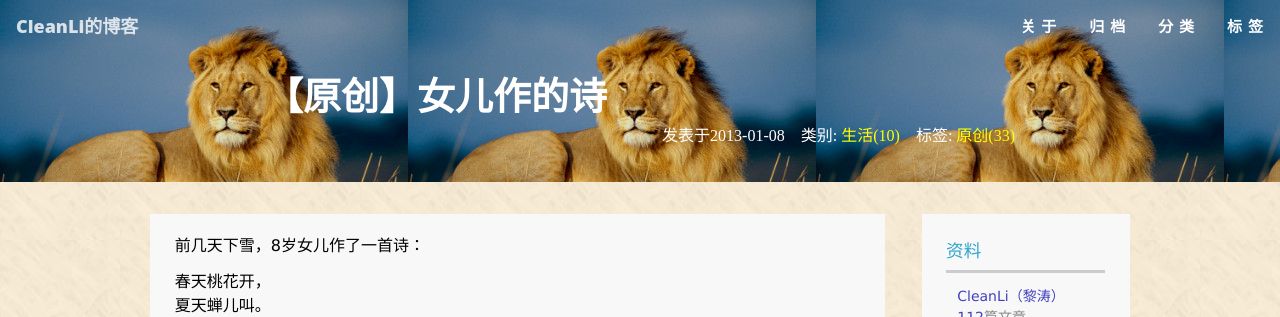
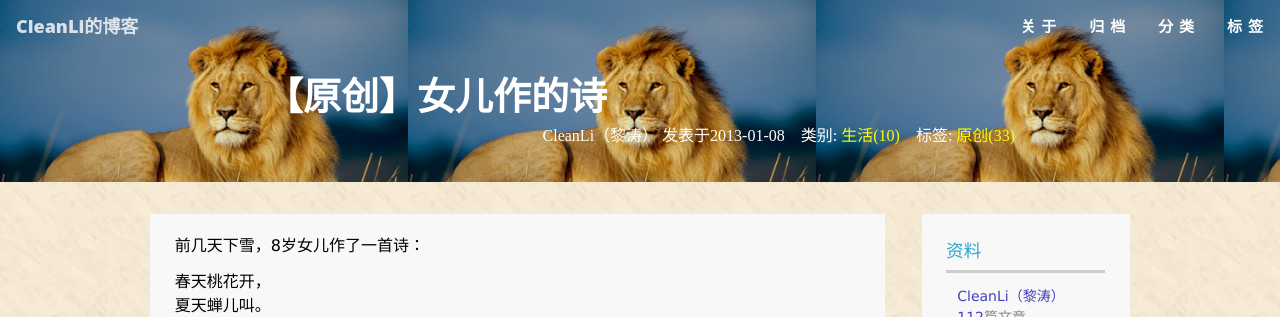
Before and after one commit to cleanli/cleanhome, a Jekyll site: the page built from _posts/life/2013-01-09-Poem_by_daughter.md, in a window 1280 px wide. Shown: the top 317 px of the page. Built offline with Jekyll 4.4.1, drawn with Linux system fonts in a browser that asks for light colours.

Commit message:
add author for yuanchuang

```diff
--- a/_layouts/post.html
+++ b/_layouts/post.html
@@ -13,6 +13,9 @@ layout: default
                     <h2 class="subheading">{{ page.subtitle }}</h2>
                     {% endif %}
                     <span class="meta pull-right">
+		      {% if page.tags contains '原创' %}
+		      CleanLi（黎涛）
+		      {% endif %}
                       发表于{{ page.date | date: "%Y-%m-%d" }} &nbsp;&nbsp; 类别:
                       {% assign categories_list = page.categories %}
                       {% if categories_list.first[0] == null %}
```
